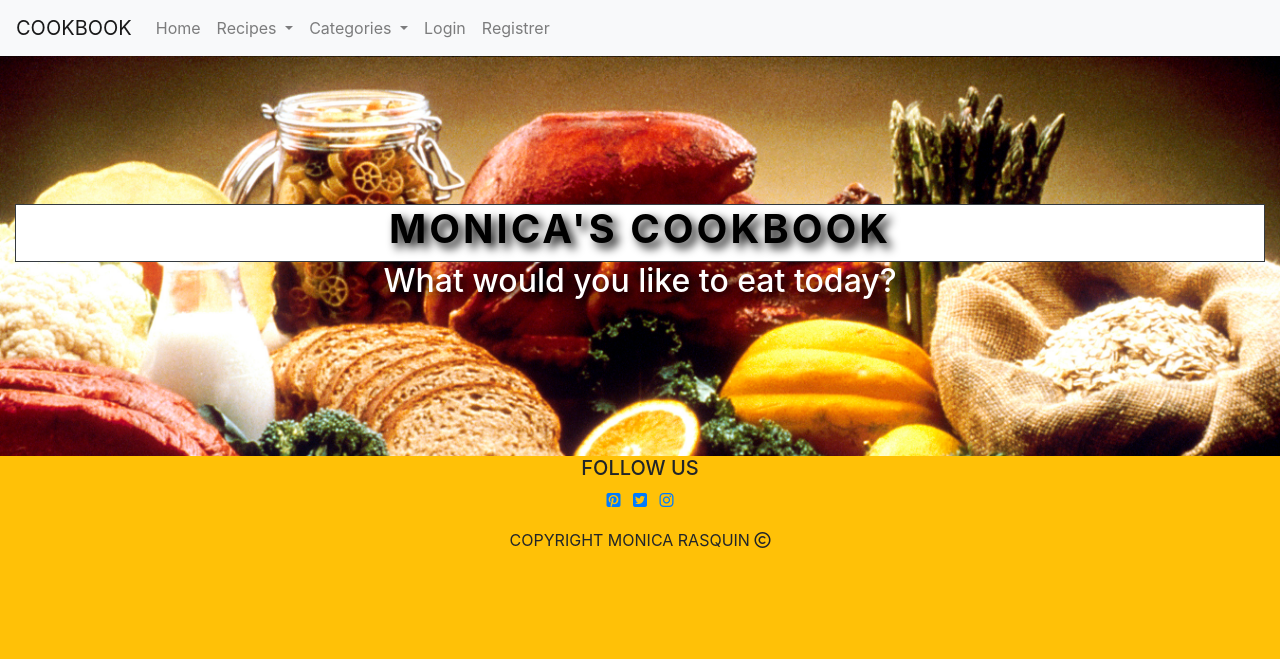
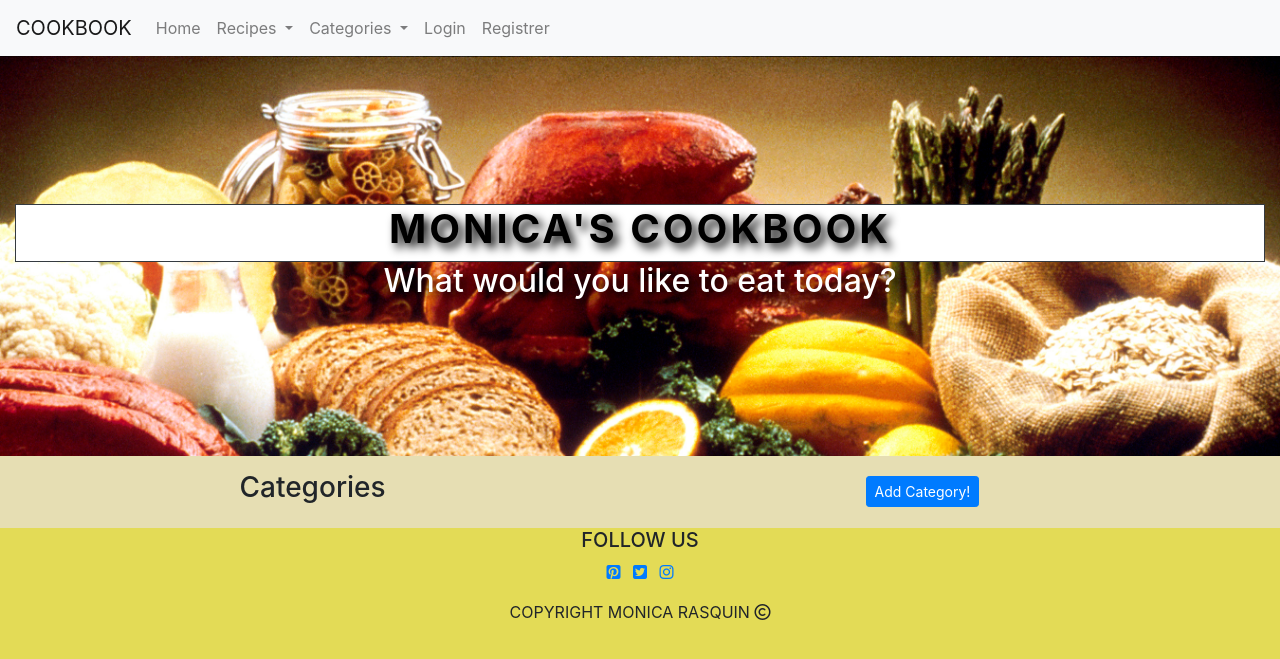
Before and after one commit to Rasquin/cookbook, a Flask app: page / in a window 1280 px wide. Shown: the top 659 px of the page. Run offline with Flask 2, Linux system fonts and the light colour scheme; data that the repository does not hold is empty; some libraries are stand-ins or nearby versions.

Commit message:
Add/insert/edit/update Categories & add/edit categories template

```diff
--- a/app.py
+++ b/app.py
@@ -15,15 +15,57 @@ mongo = PyMongo(app)
 def cookbook():
     return render_template("cookbook.html", recipes=mongo.db.recipes.find(),  categories=mongo.db.categories.find())
 
+
+#-------------------------------------------------------------- Managment of Categories
+
+#---- Adding a new category
+@app.route('/add_category')
+def add_category():
+    return render_template('addcategory.html')
+
+#---- Inserting a new category
+@app.route('/inser_category', methods=['POST'])
+def insert_category():
+    categories = mongo.db.categories
+    categories.insert_one(request.form.to_dict())
+    print (request.form.to_dict())
+    return redirect(url_for('cookbook'))
+
+#---- Editing a new category
+@app.route('/edit_category/<category_id>')
+def edit_category(category_id):
+    the_category =  mongo.db.categories.find_one({"_id": ObjectId(category_id)})
+    return render_template('editcategory.html', category=the_category)
+
+#---- Updating a  category
+@app.route('/update_category/<category_id>', methods=["POST"])
+def update_category(category_id):
+    categories = mongo.db.categories
+    categories.update( {'_id': ObjectId(category_id)},
+    {
+        'category_name':request.form.get('category_name'),
+        'number_of_recipes':request.form.get('number_of_recipes')
+    })
+    return redirect(url_for('cookbook'))
+
+#---- Deleting a  category
+@app.route('/delete_category/<category_id>')
+def delete_category(category_id):
+    mongo.db.categories.remove({'_id': ObjectId(category_id)})
+    return redirect(url_for('cookbook'))
+
+#-------------------------------------------------------------- Display of  Recipes
+@app.route('/get_recipes/<criteria>')
+def get_recipes(criteria):
+    the_criteria=  mongo.db.categories.find_one({"_id": ObjectId(criteria)})
+    all_recipes =  mongo.db.recipes.find()
+    return render_template("recipesbycategory.html", recipes=all_recipes,  criteria=the_criteria)
+
 @app.route('/all_recipes')
 def all_recipes():
     return render_template("allrecipes.html", recipes=mongo.db.recipes.find())
 
-@app.route('/get_recipes/<category_id>')
-def get_recipes(category_id):
-    the_category=  mongo.db.categories.find_one({"_id": ObjectId(category_id)})
-    all_recipes =  mongo.db.recipes.find()
-    return render_template("recipesbycategory.html", recipes=all_recipes,  category=the_category)
+
 
 @app.route('/the_recipe/<recipe_id>')
 def the_recipe(recipe_id):
@@ -59,7 +101,7 @@ def edit_recipe(recipe_id):
 
 @app.route('/update_recipe/<recipe_id>', methods=["POST"])
 def update_recipe(recipe_id):
-    recipes = mongo.db.tasks
+    recipes = mongo.db.recipes
     recipes.update( {'_id': ObjectId(recipe_id)},
     {
         'recipe_name':request.form.get('recipe_name'),
@@ -73,14 +115,26 @@ def update_recipe(recipe_id):
         'recipe_allergens': request.form.get('recipe_allergens'),
         'recipe_image':request.form.get('number_of_portions'),
         'ingredients':request.form.get('ingredients'),
-        'method':request.form.get('method')
+        'method':request.form.get('method'),
+        'likes': request.form.get('likes'),
+        'dislikes': request.form.get('dislikes'),
+        'liked_by':request.form.get('liked_by'),
+        'disliked_by':request.form.get('disliked_by'),
+        'views':request.form.get('views'),
+        'timestamp':request.form.get('timestamp')
     })
     return redirect(url_for('cookbook'))
+
+#-------------------------------------------------------------- Delete Recipe
+
+@app.route('/delete_recipe/<recipe_id>')
+def delete_recipe(recipe_id):
+    mongo.db.recipes.remove({'_id': ObjectId(recipe_id)})
+    return redirect(url_for('cookbook'))
+
 #-------------------------------------------------------------- Managing Categories
 
-@app.route('/get_categories')
-def get_categories():
-    return render_template("categories.html", categories=mongo.db.categories.find())
+
 
 
 if __name__ == '__main__':
--- a/static/css/mystyle.css
+++ b/static/css/mystyle.css
@@ -1,6 +1,19 @@
 body {
-    background-color: #ffc107;
+    background-color: #e3db56;
 
+}
+
+button a {
+    text-decoration: none;
+    color: white;
+}
+
+.margin-top{
+    margin-top: 15px;
+}
+
+.list-group-item {
+    background-color: #ffffff00;
 }
 
 /*----------------------------------------------------------------- HOME*/
@@ -97,7 +110,7 @@ body {
 }
 
 /*--------------------------------------------------- Add Recipe*/
-.add-recipe-title-container{
+.add-title-container{
     background-image: url('../images/condiments.jpg');
     height: 50vh;
     background-size: cover;
--- a/templates/allrecipes.html
+++ b/templates/allrecipes.html
@@ -57,7 +57,7 @@
                 <div class="col-12">
                     <p class="text-center">
                         <a class="btn btn-primary center" href="{{url_for('edit_recipe', recipe_id=recipe._id)}}" role="button">Edit</a>
-                        <a class="btn btn-primary center" href="{{url_for('cookbook')}}" role="button">Delete</a>
+                        <a class="btn btn-primary center" href="{{url_for('delete_recipe', recipe_id=recipe._id)}}" role="button">Delete</a>
                     </p>
                 </div>
             </div>
@@ -96,8 +96,8 @@
             <div class="row container-fluid">
                 <div class="col-12">
                     <p class="text-center">
-                        <a class="btn btn-primary center" href="{{url_for('edit_recipe', recipe_id=recipe._id)}}" role="button">Edit</a>
-                        <a class="btn btn-primary center" href="{{url_for('cookbook')}}" role="button">Delete</a>
+                        <a class="btn btn-primary" href="{{url_for('edit_recipe', recipe_id=recipe._id)}}" role="button">Edit</a>
+                        <a class="btn btn-primary" href="{{url_for('delete_recipe', recipe_id=recipe._id)}}" role="button">Delete</a>
                     </p>
                 </div>
             </div>
--- a/templates/cookbook.html
+++ b/templates/cookbook.html
@@ -28,34 +28,52 @@
 
 <!-- ---------------------------------------------------------Most Liked Recipes Section -->
 
-<!-- -------------------------------------------------------------Categories Section -->
-{% for category in categories %}
+<!-- -------------------------------------------------------------Filter by Category Section -->
 
-{% if loop.index % 2 != 0 %}
 <div class="container-category bg-soft-yellow">
     <div class="row container-fluid">
-      <div class="col-6 text-center align-self-center">
-        <a href="{{url_for('get_recipes', category_id=category._id)}}" class="text-decoration-none"><strong>{{category.category_name}}</strong></a>
+      <div class="col-12 col-md-6 text-center align-self-center">
+        <h3>Categories</h3>
       </div>
-      <div class="col-6 d-none d-md-block category-image">
-        <img src="{{category.category_image}}" alt="{{category.category_name}}"></img>
+
+      <div class="col-12 col-md-6 ">
+
+        <!-- -List of Categories -->
+        <ul class="list-group list-group-flush">
+        {% for category in categories %}
+          <li class="list-group-item">
+            <div class="row">
+              <div class="col-12 col-md-8">
+                <a href="{{url_for('get_recipes', criteria_id=category._id)}}" class="text-decoration-none">{{category.category_name}}</a>
+              </div>
+              <div class="col-12 col-md-4">
+
+                <a class="btn btn-primary btn-sm" href="{{url_for('edit_category', category_id=category._id)}}" role="button">Edit</a>
+                <a class="btn btn-primary btn-sm" href="{{url_for('delete_category', category_id=category._id)}}" role="button">Delete</a>
+
+              </div>
+            </div>
+
+
+
+
+          </li>
+        {% endfor %}
+        </ul>
+        <!-- -Add New Category Button -->
+        <div class="row container-fluid">
+          <div class="col-12 margin-top">
+            <p class="text-center">  <a class="btn btn-primary btn-sm" href="{{url_for('add_category')}}" role="button">Add Category!</a></p>
+          </div>
+        </div>
       </div>
   </div>
 </div>
-{% else %}
-<div class="container-category bg-white">
-    <div class="row container-fluid">
-      <div class="col-6 d-none d-md-block">
-        <img src="{{category.category_image}}" alt="{{category.category_name}}"></img>
-      </div>
-      <div class="col-6 text-center align-self-center">
-        <a href="{{url_for('get_recipes', category_id=category._id)}}" class="text-decoration-none"><strong>{{category.category_name}}</strong></a>
-      </div>
-  </div>
-</div>
-{% endif %}
-{% endfor %}
 
+<!-- -------------------------------------------------------------Filter by Cuisine Section -->
+
+
+<!-- -------------------------------------------------------------Filter by Difficulty Level Section -->
 {% for category in categories %}
       {{category.category_name}}
   {%endfor %}
```
Also changed, not shown: templates/addcategory.html (added, +52 -0 lines), templates/addrecipe.html (+8 -4 lines), templates/categories.html (deleted, +0 -68 lines), templates/editcategory.html (added, +53 -0 lines), templates/editrecipe.html (+12 -9 lines), templates/recipesbycategory.html (+22 -12 lines), README.md.
